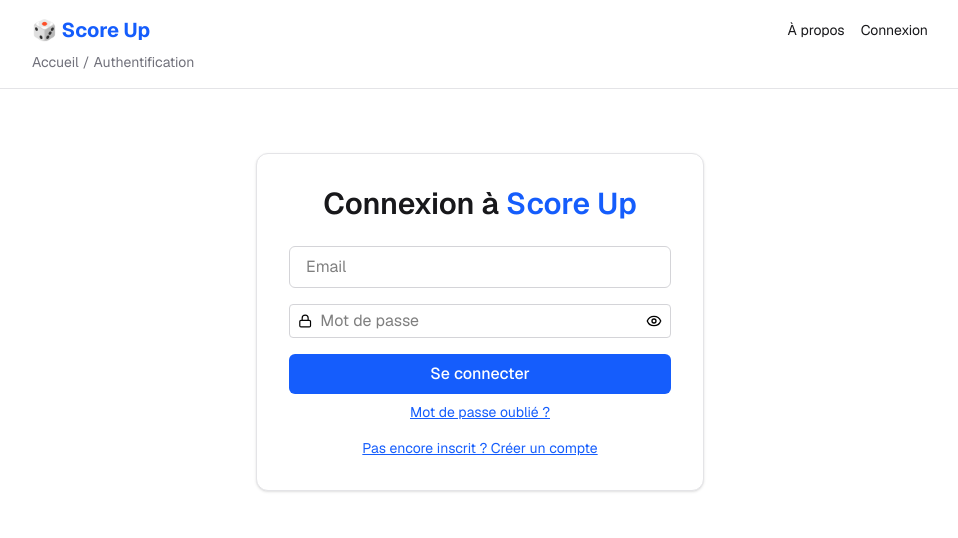
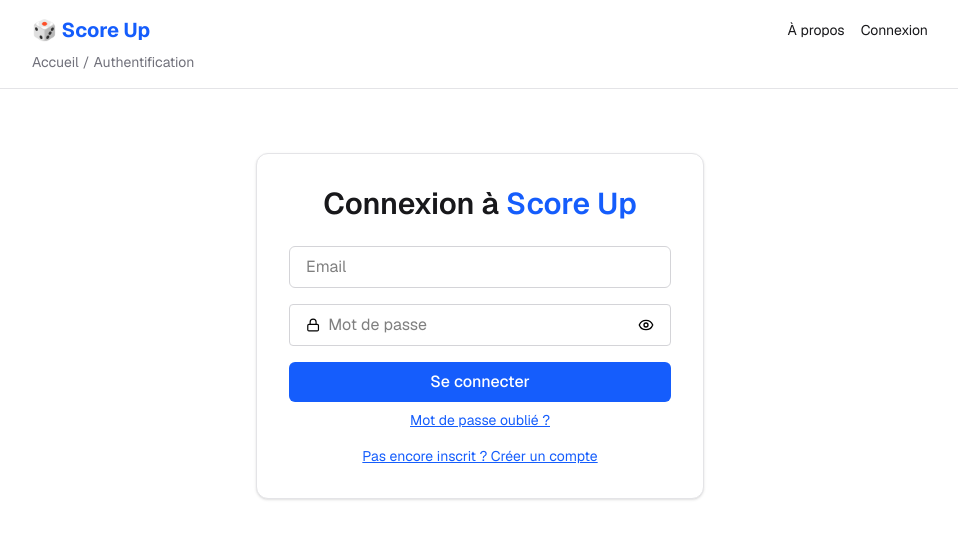
Before and after one commit to armanceau/score-up, a Next.js app in the folder my-app/: page /authentification in a window 1280 px wide. Shown: the top 538 px of the page, without its empty margins (160-1118 px from the left). Built offline with nearby package versions, Linux system fonts and the light colour scheme; no server answers; the database is empty.

Commit message:
Update page.tsx

```diff
--- a/my-app/src/app/authentification/page.tsx
+++ b/my-app/src/app/authentification/page.tsx
@@ -100,7 +100,7 @@ export default function AuthForm() {
             className="w-full px-4 py-2 rounded-md border border-zinc-300 dark:border-zinc-700 bg-white dark:bg-zinc-800 text-black dark:text-white focus:outline-none focus:ring-2 focus:ring-blue-500"
           />
 
-          <div className="flex items-center border rounded px-2 py-1 border-zinc-300 dark:border-zinc-700 bg-white dark:bg-zinc-800 text-black dark:text-white focus:outline-none focus:ring-2 focus:ring-blue-500">
+          <div className="flex items-center border rounded px-4 py-2 border-zinc-300 dark:border-zinc-700 bg-white dark:bg-zinc-800 text-black dark:text-white focus:outline-none focus:ring-2 focus:ring-blue-500">
             <Lock className="mr-2 w-4 h-4" />
             <input
               type={showPassword ? "text" : "password"}
```
